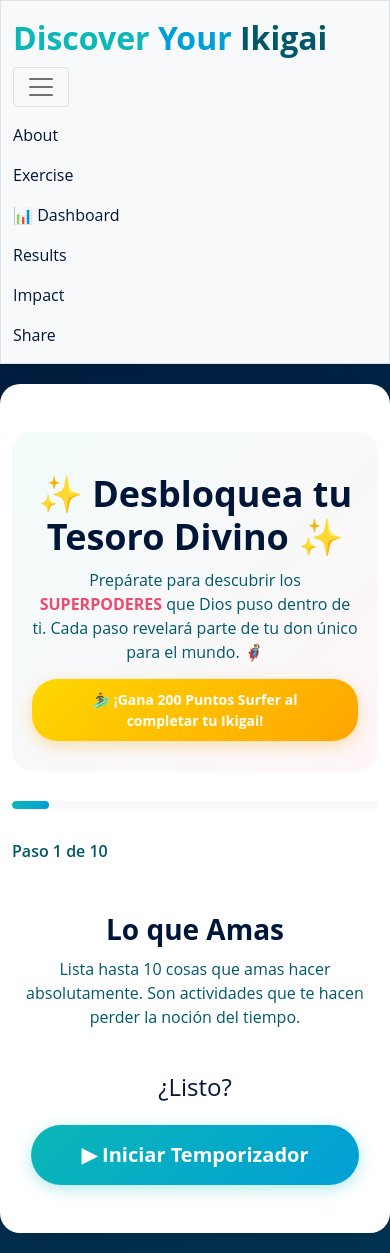
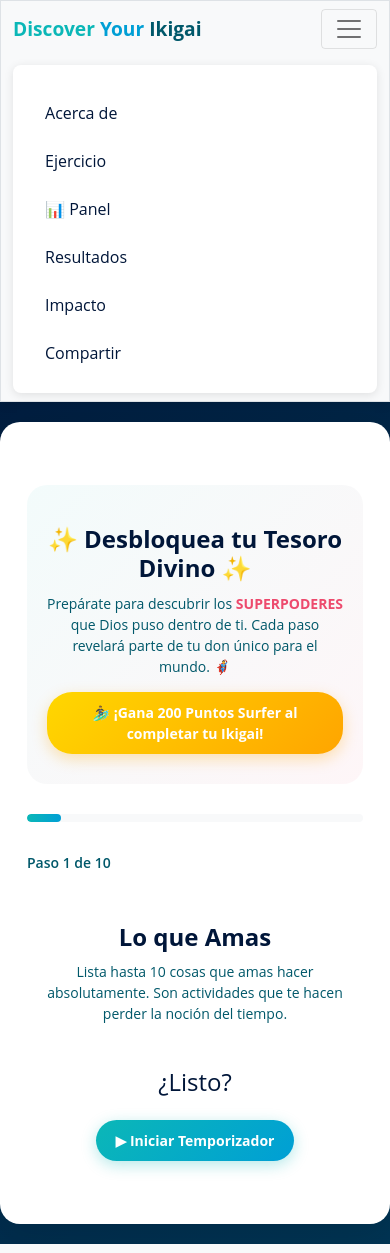
Before and after one commit to Morenazzo/ikigai-app, a Flask app: page /exercise in a window 390 px wide, after a click that opens the changed part. Run offline with Flask 3, Linux system fonts and the light colour scheme.

Commit message:
Add navigation menu translations (ES/EN) and enhanced mobile responsive design

```diff
--- a/static/styles.css
+++ b/static/styles.css
@@ -426,3 +426,96 @@ textarea.input-field:focus {
 @keyframes spin {
     to { transform: rotate(360deg); }
 }
+
+/* Enhanced Mobile Responsive Styles */
+@media (max-width: 767px) {
+    /* Navbar Mobile */
+    nav .navbar-brand {
+        font-size: 1.2rem !important;
+    }
+
+    nav .nav-link {
+        padding: 0.75rem 1rem !important;
+        font-size: 1rem;
+    }
+
+    nav .navbar-collapse {
+        background: white;
+        padding: 1rem;
+        border-radius: 8px;
+        margin-top: 1rem;
+        box-shadow: 0 2px 10px rgba(0,0,0,0.1);
+    }
+
+    /* Exercise Container Mobile */
+    .exercise-container {
+        padding: 15px !important;
+        margin: 0 !important;
+    }
+
+    .step-title {
+        font-size: 24px !important;
+    }
+
+    .step-description {
+        font-size: 14px !important;
+    }
+
+    .input-item {
+        margin-bottom: 12px !important;
+    }
+
+    .input-field {
+        font-size: 14px !important;
+        padding: 10px !important;
+    }
+
+    .btn {
+        font-size: 14px !important;
+        padding: 10px 20px !important;
+    }
+
+    /* Hero Message Mobile */
+    #heroMessage h1 {
+        font-size: 24px !important;
+    }
+
+    #heroMessage p {
+        font-size: 14px !important;
+    }
+
+    /* Timer Mobile */
+    .timer-circle {
+        width: 80px !important;
+        height: 80px !important;
+    }
+
+    .timer-text {
+        font-size: 20px !important;
+    }
+
+    /* Progress Bar Mobile */
+    .progress-bar-container {
+        height: 8px !important;
+    }
+
+    /* Step Indicator Mobile */
+    .step-indicator {
+        font-size: 14px !important;
+    }
+}
+
+/* Tablet Responsive */
+@media (min-width: 768px) and (max-width: 991px) {
+    nav .navbar-brand {
+        font-size: 1.5rem !important;
+    }
+
+    .exercise-container {
+        padding: 25px !important;
+    }
+
+    .step-title {
+        font-size: 28px !important;
+    }
+}
--- a/templates/layout.html
+++ b/templates/layout.html
@@ -24,7 +24,7 @@
 
         <nav class="bg-light border navbar navbar-expand-md navbar-light">
             <div class="container-fluid">
-                <a class="navbar-brand" href="/">
+                <a class="navbar-brand" href="/" style="font-size: 1.1rem;">
                     <span class="blue">Discover</span> <span class="yellow">Your</span> <span class="green">Ikigai</span>
                 </a>
                 <button aria-controls="navbar" aria-expanded="false" aria-label="Toggle navigation" class="navbar-toggler" data-bs-target="#navbar" data-bs-toggle="collapse" type="button">
@@ -32,18 +32,18 @@
                 </button>
                 <div class="collapse navbar-collapse" id="navbar">
                     <ul class="navbar-nav me-auto mt-2">
-                        <li class="nav-item"><a class="nav-link" href="/">About</a></li>
-                        <li class="nav-item"><a class="nav-link" href="/exercise">Exercise</a></li>
-                        <li class="nav-item"><a class="nav-link" href="/dashboard">📊 Dashboard</a></li>
-                        <li class="nav-item"><a class="nav-link" href="/results">Results</a></li>
-                        <li class="nav-item"><a class="nav-link" href="/impact">Impact</a></li>
-                        <li class="nav-item"><a class="nav-link" href="/share">Share</a></li>
+                        <li class="nav-item"><a class="nav-link" href="/">{{ t('nav_about') }}</a></li>
+                        <li class="nav-item"><a class="nav-link" href="/exercise">{{ t('nav_exercise') }}</a></li>
+                        <li class="nav-item"><a class="nav-link" href="/dashboard">📊 {{ t('nav_dashboard') }}</a></li>
+                        <li class="nav-item"><a class="nav-link" href="/results">{{ t('nav_results') }}</a></li>
+                        <li class="nav-item"><a class="nav-link" href="/impact">{{ t('nav_impact') }}</a></li>
+                        <li class="nav-item"><a class="nav-link" href="/share">{{ t('nav_share') }}</a></li>
                     </ul>
                     {% if session.get("user_id") %}
                     <ul class="navbar-nav ms-auto mt-2">
                         <li class="nav-item">
-                            <span class="nav-link" style="background: linear-gradient(135deg, #FFD700 0%, #FFA500 100%); color: white; padding: 8px 20px; border-radius: 25px; font-weight: bold; box-shadow: 0 2px 10px rgba(255, 165, 0, 0.3);">
-                                🏄‍♂️ {{ session.get("total_points", 0) }} Puntos
+                            <span class="nav-link" style="background: linear-gradient(135deg, #FFD700 0%, #FFA500 100%); color: white; padding: 8px 15px; border-radius: 25px; font-weight: bold; box-shadow: 0 2px 10px rgba(255, 165, 0, 0.3); font-size: 0.9rem;">
+                                🏄‍♂️ {{ session.get("total_points", 0) }} {{ t('nav_points') }}
                             </span>
                         </li>
                     </ul>
--- a/translations.py
+++ b/translations.py
@@ -55,6 +55,15 @@ TRANSLATIONS = {
         'intersection_item': 'An intersection item...',
         'your_purpose': 'Your divine purpose...',
         'your_vision': 'Your impact vision...',
+
+        # Navigation Menu
+        'nav_about': 'About',
+        'nav_exercise': 'Exercise',
+        'nav_dashboard': 'Dashboard',
+        'nav_results': 'Results',
+        'nav_impact': 'Impact',
+        'nav_share': 'Share',
+        'nav_points': 'Points',
     },
     'es': {
         # Exercise page
@@ -108,6 +117,15 @@ TRANSLATIONS = {
         'intersection_item': 'Un elemento de intersección...',
         'your_purpose': 'Tu propósito divino...',
         'your_vision': 'Tu visión de impacto...',
+
+        # Navigation Menu
+        'nav_about': 'Acerca de',
+        'nav_exercise': 'Ejercicio',
+        'nav_dashboard': 'Panel',
+        'nav_results': 'Resultados',
+        'nav_impact': 'Impacto',
+        'nav_share': 'Compartir',
+        'nav_points': 'Puntos',
     }
 }
 
```
